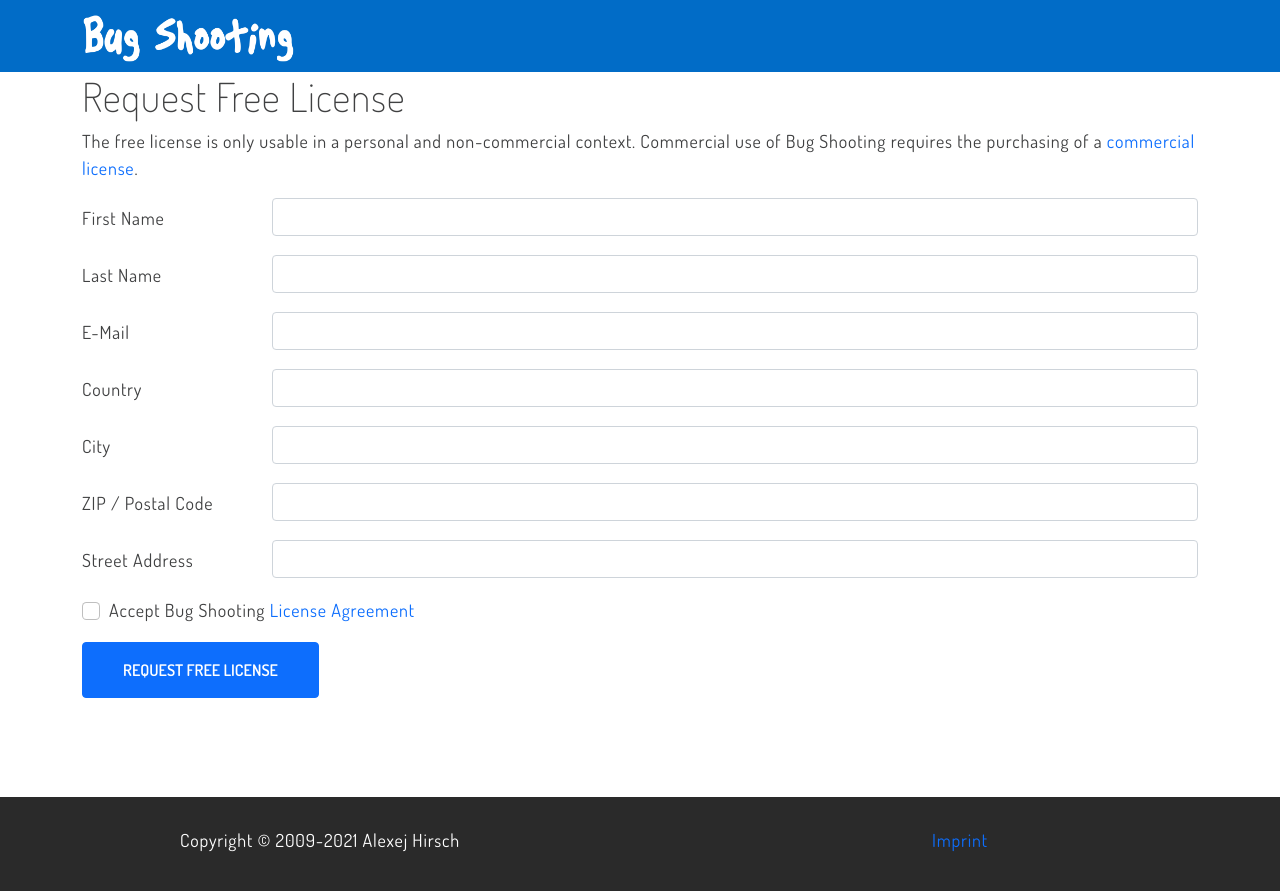
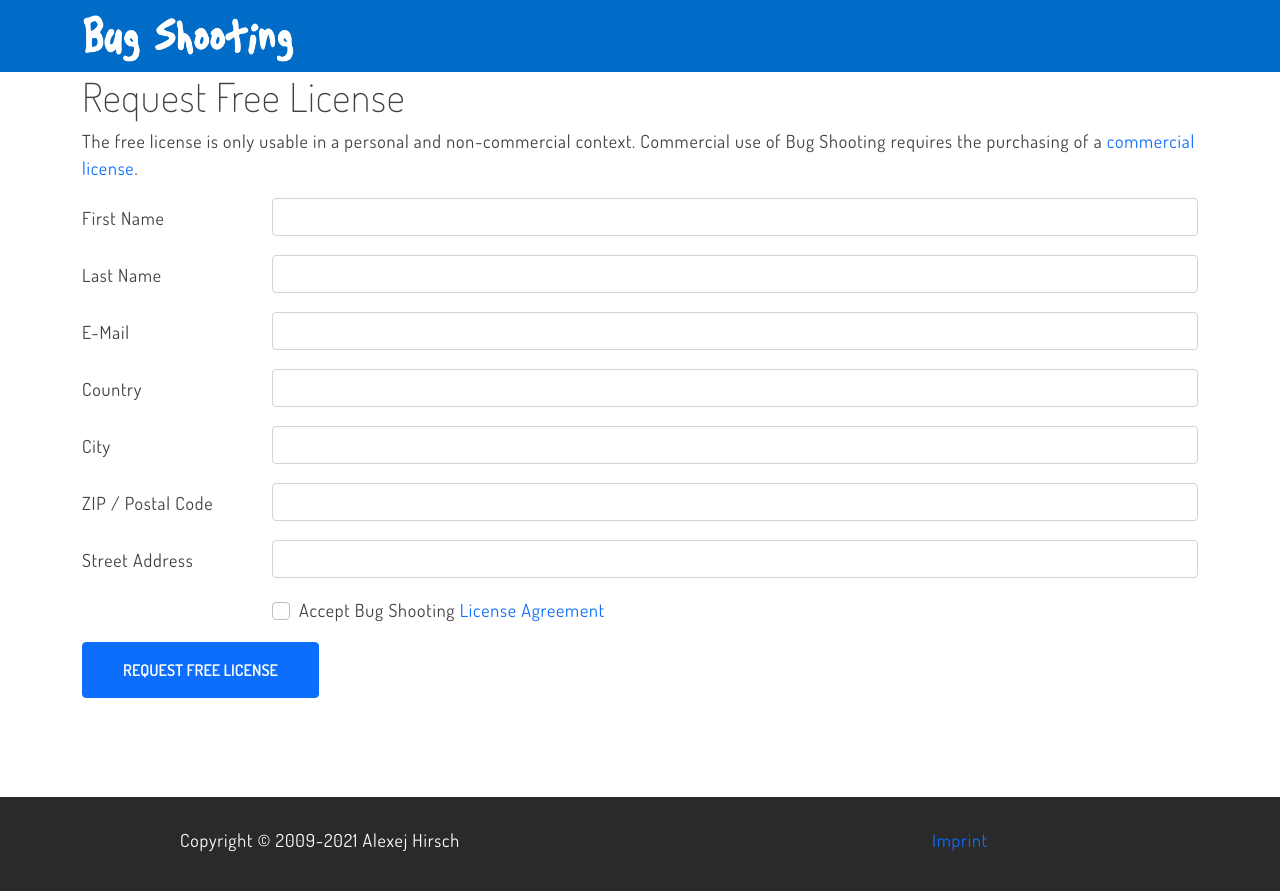
Before and after one commit to BugShooting/BugShooting.Homepage, a Jekyll site: the page built from free.md, in a window 1280 px wide. Shown: the top 891 px of the page. Built offline with Jekyll 4.4.1, drawn with Linux system fonts in a browser that asks for light colours; our own code applies the rules of GitHub Pages for plain Markdown files.

Commit message:
Update free.md

```diff
--- a/free.md
+++ b/free.md
@@ -51,7 +51,7 @@
     </div>
   </div>
   <div class="row mb-3">
-    <div class="col-sm-10">
+    <div class="col-sm-10  offset-sm-2">
       <div class="form-check">
         <input class="form-check-input" type="checkbox" required name="agreement">
         <label class="form-check-label" for="agreement">Accept Bug Shooting <a href="{{ site.baseurl }}/agreement" target="_blank">License Agreement</a></label>
```
